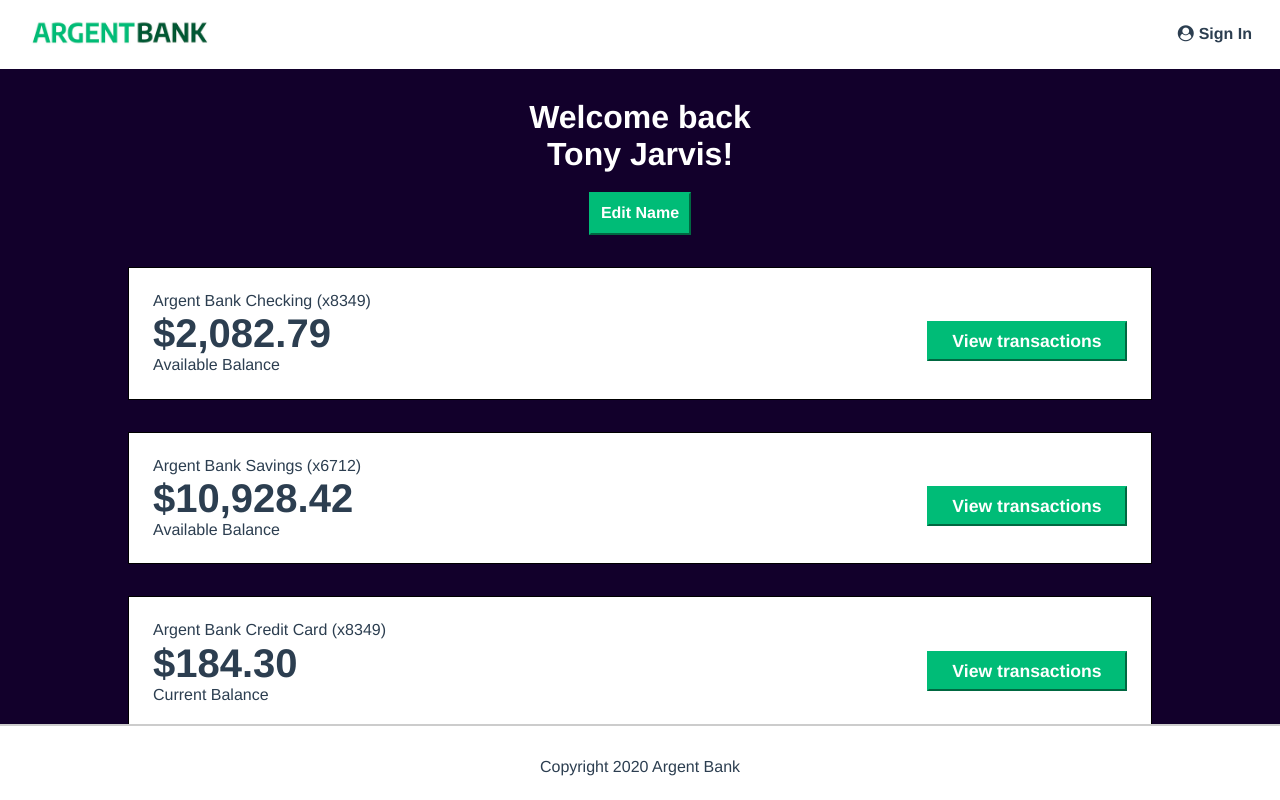
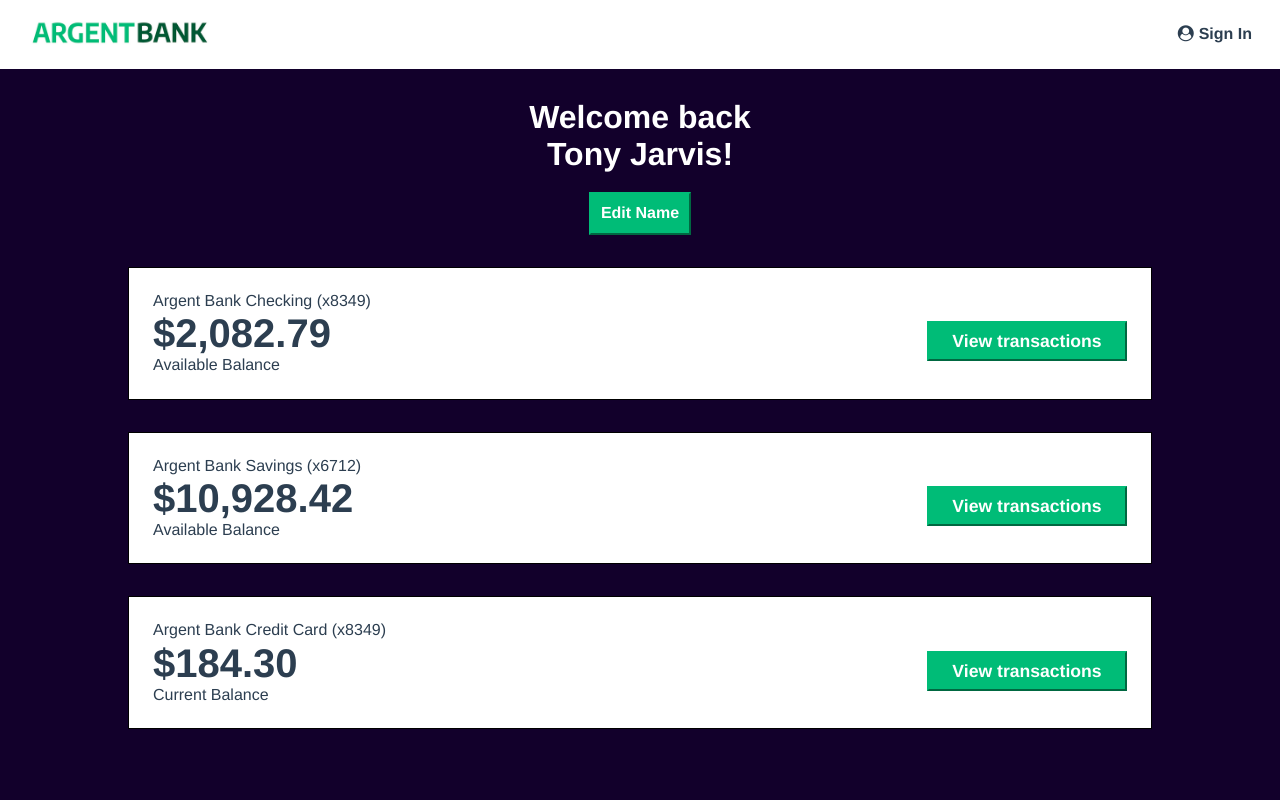
Before and after one commit to HaDock404/argentbank, a React (Create React App) app: page /user in a window 1280 px wide. Shown: the top 800 px of the page. Built offline with nearby package versions, Linux system fonts and the light colour scheme.

Commit message:
commit mac

```diff
--- a/src/components/Footer.jsx
+++ b/src/components/Footer.jsx
@@ -5,8 +5,6 @@ const CardFooter = styled.footer`
     justify-content: center;
     border-top: 2px solid #ccc;
     padding: 2rem 0 1.5rem;
-    position: absolute;
-    bottom: 0;
     width: 100%;
     background-color: white;
     `
--- a/src/pages/User.jsx
+++ b/src/pages/User.jsx
@@ -5,7 +5,7 @@ import Account from "../components/Account"
 const Main = styled.main`
     flex: 1;
     background-color: #12002b;
-    height: 90vh;
+    height: 105vh;
     `
 
 const AccountH1 = styled.h1`
```
